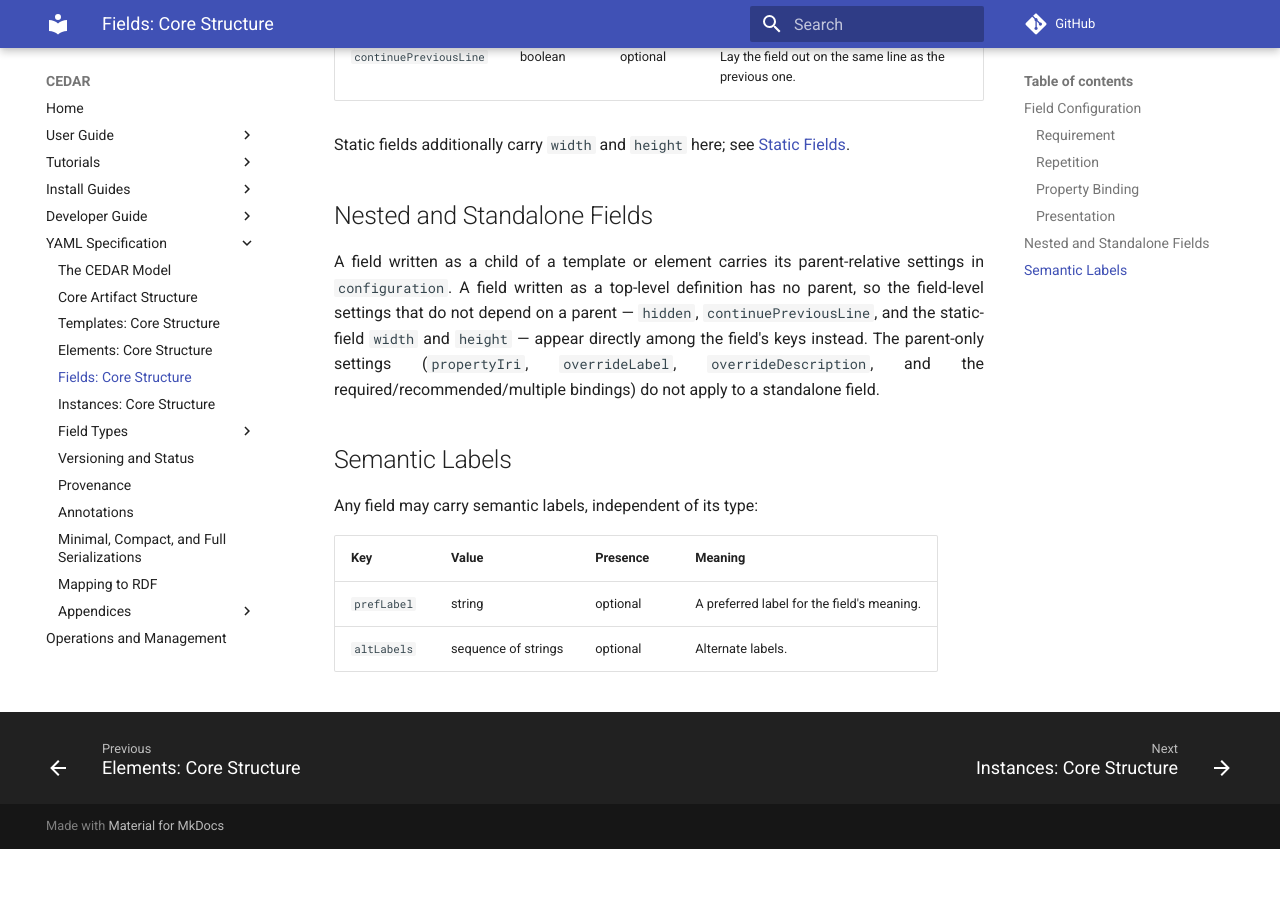
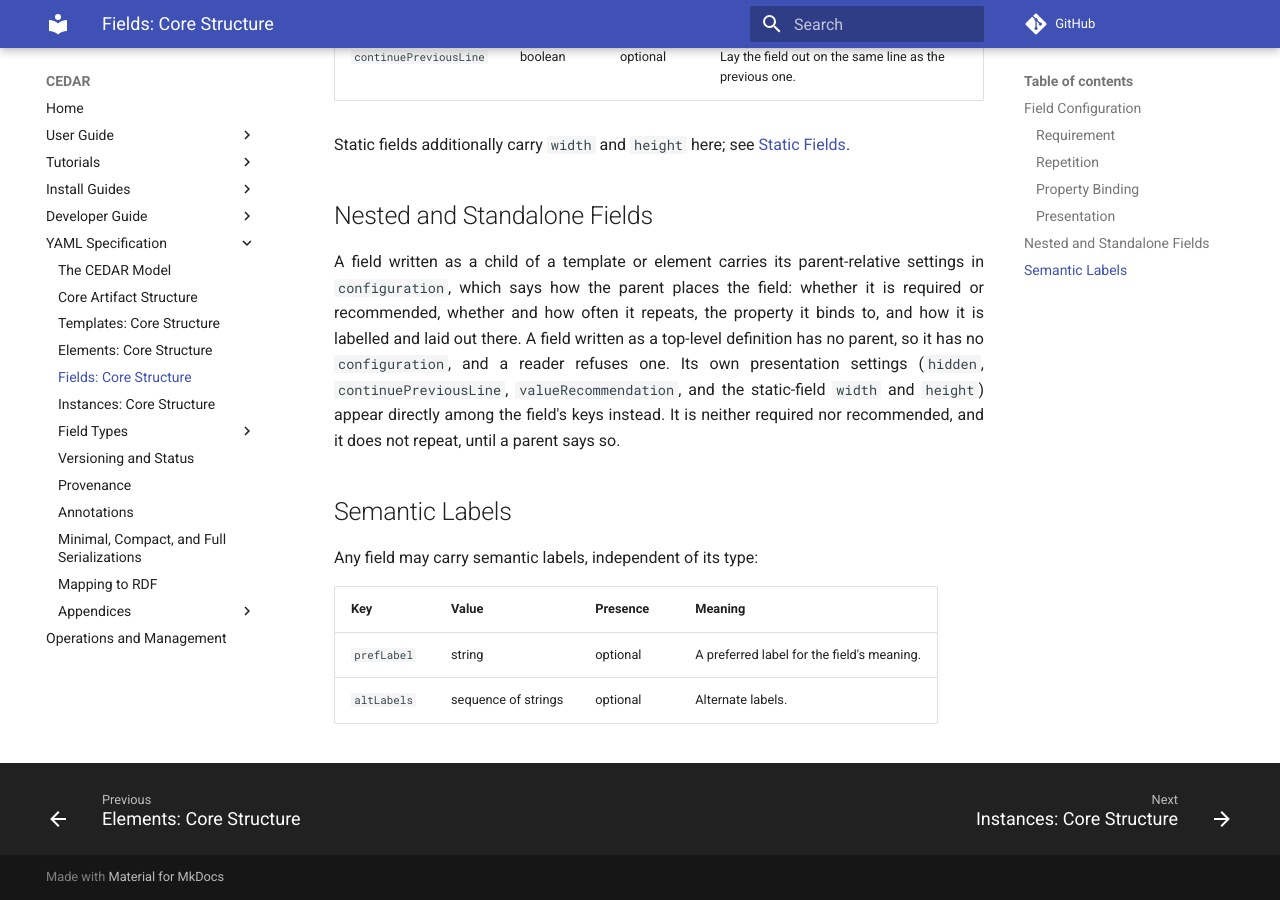
Before and after one commit to metadatacenter/cedar-mkdocs, an MkDocs documentation site: the page built from docs/yaml-spec/fields-core.md, in a window 1280 px wide and 900 px high, scrolled down 1970 px. Built offline with MkDocs 1.6.1 and Material for MkDocs 9.7.7, drawn with Linux system fonts in a browser that asks for light colours; comment, search, counter and statistics services are not loaded; before the commit the page ends 2819 px from its top, so only the background shows below that.

Commit message:
State that a standalone field has no configuration
A configuration is how a parent places its child: whether it is required or
recommended, whether and how often it repeats, the property it binds to and
how it is labelled and laid out there. A field written on its own has none,
and a reader refuses one. Its own presentation settings stay among its keys.
The page said the requirement settings did not apply to a standalone field
while both writers emitted them there.

Co-Authored-By: Claude Opus 5.5 <noreply@anthropic.com>

```diff
--- a/docs/yaml-spec/fields-core.md
+++ b/docs/yaml-spec/fields-core.md
@@ -72,11 +72,13 @@ Static fields additionally carry `width` and `height` here; see [Static Fields](
 ## Nested and Standalone Fields
 
 A field written as a child of a template or element carries its parent-relative settings in
-`configuration`. A field written as a top-level definition has no parent, so the
-field-level settings that do not depend on a parent — `hidden`, `continuePreviousLine`, and
-the static-field `width` and `height` — appear directly among the field's keys instead. The parent-only settings (`propertyIri`, `overrideLabel`,
-`overrideDescription`, and the required/recommended/multiple bindings) do not apply to a
-standalone field.
+`configuration`, which says how the parent places the field: whether it is required or
+recommended, whether and how often it repeats, the property it binds to, and how it is labelled
+and laid out there. A field written as a top-level definition has no parent, so it has no
+`configuration`, and a reader refuses one. Its own presentation settings (`hidden`,
+`continuePreviousLine`, `valueRecommendation`, and the static-field `width` and `height`) appear
+directly among the field's keys instead. It is neither required nor recommended, and it does not
+repeat, until a parent says so.
 
 ## Semantic Labels
 
```
